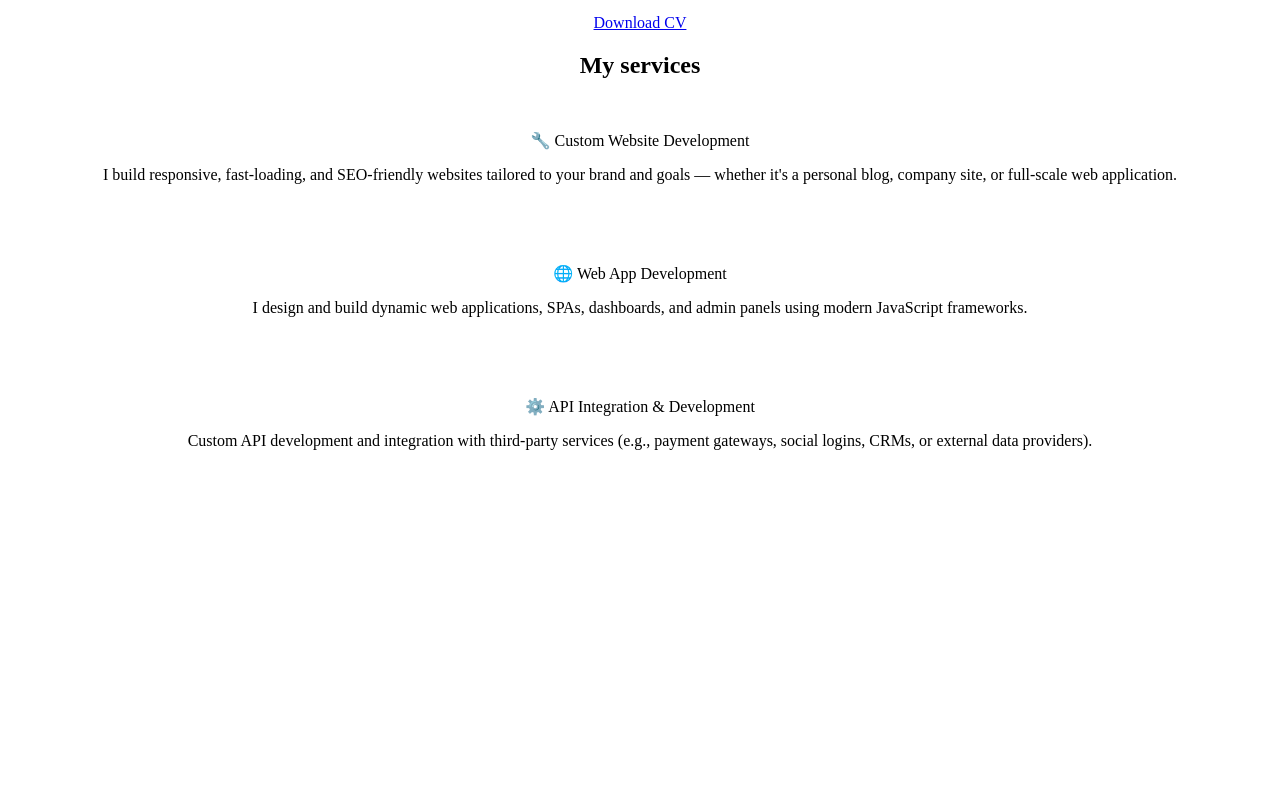
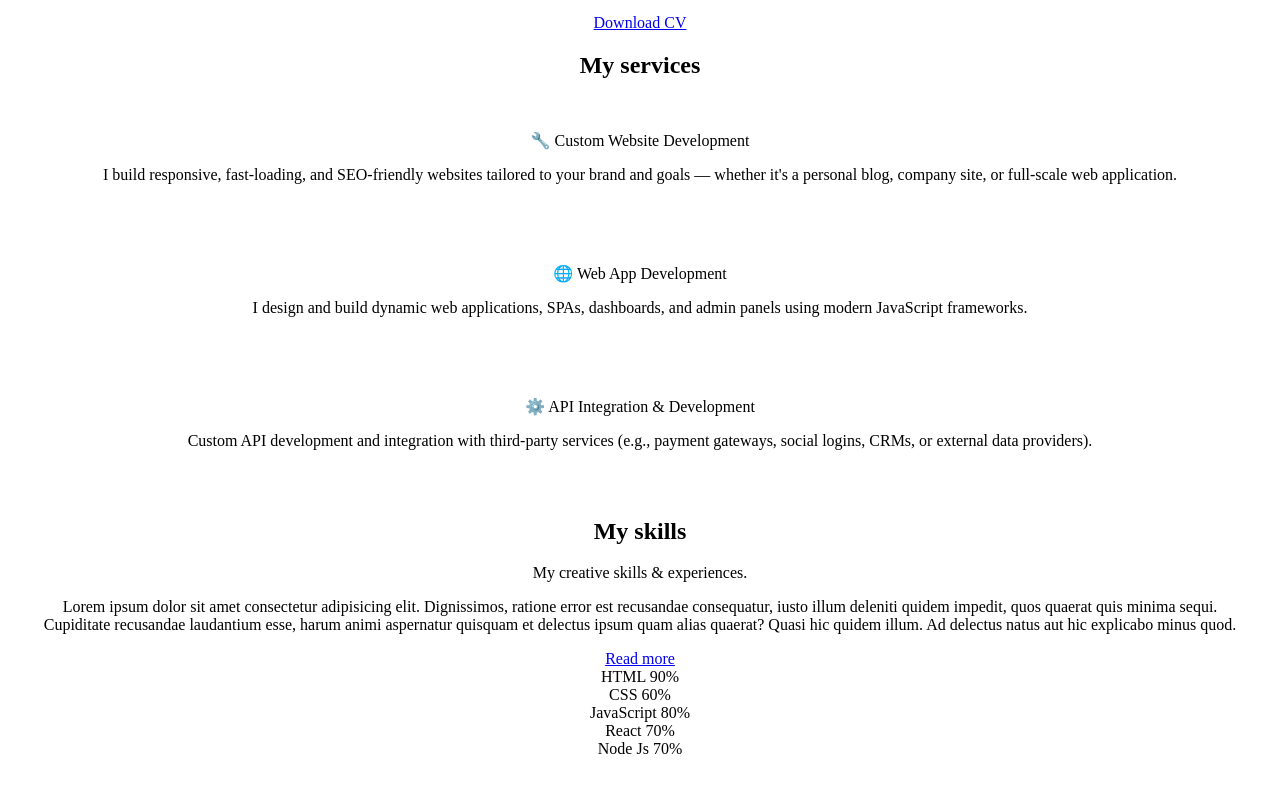
Before and after one commit to Vipullprajapati/advertising, a React (Vite) app in the folder my-app/: page / in a window 1280 px wide. Shown: the part 535-1327 px from the top of the page. Before the commit the page ends 1073 px from the top, so only its background shows below. Built offline with nearby package versions, Linux system fonts and the light colour scheme.

Commit message:
Skills section crerated

```diff
--- a/my-app/src/App.jsx
+++ b/my-app/src/App.jsx
@@ -125,6 +125,65 @@ function App() {
           </div>
         </div>
       </div>
+
+      {/* Skills section */}
+
+      <section class="skills" id="skills">
+        <div class="max-width">
+          <h2 class="title">My skills</h2>
+          <div class="skills-content">
+            <div class="column left">
+              <div class="text">My creative skills & experiences.</div>
+              <p>
+                Lorem ipsum dolor sit amet consectetur adipisicing elit.
+                Dignissimos, ratione error est recusandae consequatur, iusto
+                illum deleniti quidem impedit, quos quaerat quis minima sequi.
+                Cupiditate recusandae laudantium esse, harum animi aspernatur
+                quisquam et delectus ipsum quam alias quaerat? Quasi hic quidem
+                illum. Ad delectus natus aut hic explicabo minus quod.
+              </p>
+              <a href="#">Read more</a>
+            </div>
+            <div class="column right">
+              <div class="bars">
+                <div class="info">
+                  <span>HTML</span>
+                  <span> 90%</span>
+                </div>
+                <div class="line html"></div>
+              </div>
+              <div class="bars">
+                <div class="info">
+                  <span>CSS</span>
+                  <span> 60%</span>
+                </div>
+                <div class="line css"></div>
+              </div>
+              <div class="bars">
+                <div class="info">
+                  <span>JavaScript</span>
+                  <span> 80%</span>
+                </div>
+                <div class="line js"></div>
+              </div>
+              <div class="bars">
+                <div class="info">
+                  <span>React</span>
+                  <span> 70%</span>
+                </div>
+                <div class="line mysql"></div>
+              </div>
+              <div class="bars">
+                <div class="info">
+                  <span>Node Js</span>
+                  <span> 70%</span>
+                </div>
+                <div class="line mysql"></div>
+              </div>
+            </div>
+          </div>
+        </div>
+      </section>
     </>
   );
 }
```
